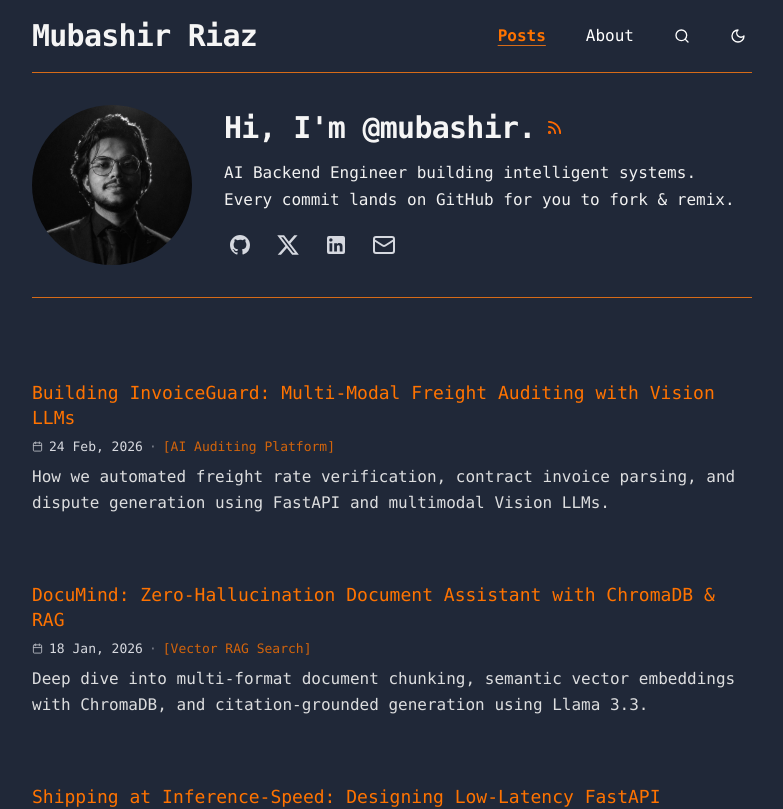
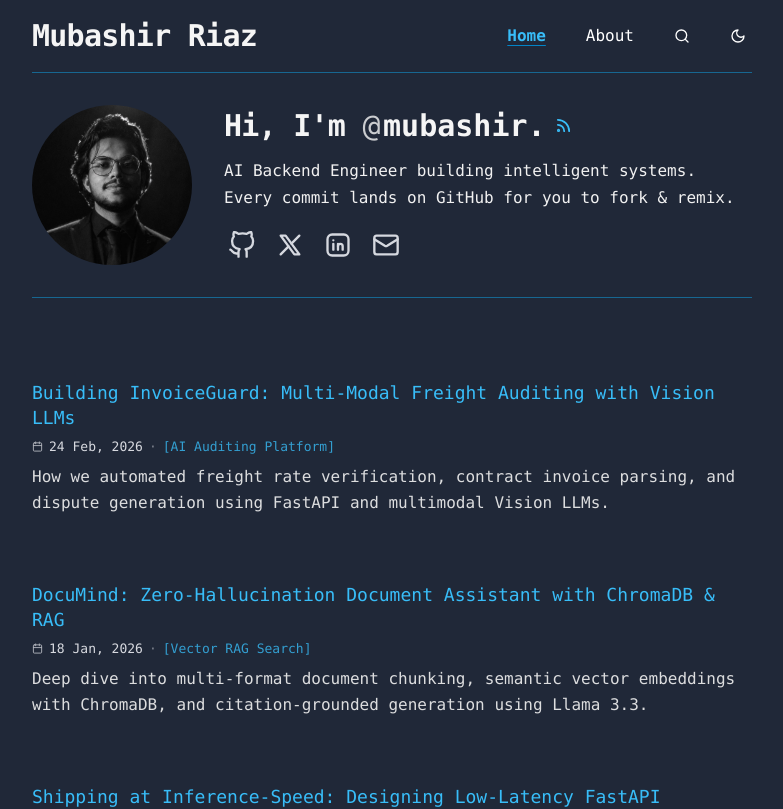
Before and after one commit to mubashir-riaz/portfolio, a React (Vite) app: page / in a window 1280 px wide. Shown: the top 809 px of the page, without its empty margins (248-1031 px from the left). Built offline with nearby package versions, Linux system fonts and the light colour scheme.

Commit message:
update the theme and socials

```diff
--- a/Portfolio.jsx
+++ b/Portfolio.jsx
@@ -251,28 +251,189 @@
 ];
 
 /* ------------------------------------------------------------------ */
-/*  CUSTOM INLINE ICONS FOR PIXEL-PERFECT FIDELITY                    */
+/*  MONOCHROME SVG BRAND ICONS (OUTLINE / STROKE STYLE)              */
 /* ------------------------------------------------------------------ */
-function GithubIcon({ className = 'w-[18px] h-[18px]' }) {
+export function GithubIcon({
+  className = 'w-[18px] h-[18px]',
+  size,
+  strokeWidth = 2,
+  ...props
+}) {
   return (
-    <svg className={className} fill="currentColor" viewBox="0 0 24 24">
-      <path fillRule="evenodd" clipRule="evenodd" d="M12 2C6.477 2 2 6.484 2 12.017c0 4.425 2.865 8.18 6.839 9.504.5.092.682-.217.682-.483 0-.237-.008-.868-.013-1.703-2.782.605-3.369-1.343-3.369-1.343-.454-1.158-1.11-1.466-1.11-1.466-.908-.62.069-.608.069-.608 1.003.07 1.53 1.032 1.53 1.032.892 1.53 2.341 1.088 2.91.832.092-.647.35-1.088.636-1.338-2.22-.253-4.555-1.113-4.555-4.951 0-1.093.39-1.988 1.029-2.688-.103-.253-.446-1.272.098-2.65 0 0 .84-.27 2.75 1.026A9.564 9.564 0 0112 6.844c.85.004 1.705.115 2.504.337 1.909-1.296 2.747-1.027 2.747-1.027.546 1.379.202 2.398.1 2.651.64.7 1.028 1.595 1.028 2.688 0 3.848-2.339 4.695-4.566 4.943.359.309.678.92.678 1.855 0 1.338-.012 2.419-.012 2.747 0 .268.18.58.688.482A10.019 10.019 0 0022 12.017C22 6.484 17.522 2 12 2z" />
+    <svg
+      xmlns="http://www.w3.org/2000/svg"
+      viewBox="0 0 24 24"
+      width={size}
+      height={size}
+      fill="none"
+      stroke="currentColor"
+      strokeWidth={strokeWidth}
+      strokeLinecap="round"
+      strokeLinejoin="round"
+      className={className}
+      {...props}
+    >
+      <path d="M9 19c-5 1.5-5-2.5-7-3m14 6v-3.87a3.37 3.37 0 0 0-.94-2.61c3.14-.35 6.44-1.54 6.44-7A5.44 5.44 0 0 0 20 4.77 5.07 5.07 0 0 0 19.91 1S18.73.65 16 2.48a13.38 13.38 0 0 0-7 0C6.27.65 5.09 1 5.09 1A5.07 5.07 0 0 0 5 4.77a5.44 5.44 0 0 0-1.5 3.78c0 5.42 3.3 6.61 6.44 7A3.37 3.37 0 0 0 9 18.13V22" />
     </svg>
   );
 }
 
-function XIcon({ className = 'w-[18px] h-[18px]' }) {
+export function XIcon({
+  className = 'w-[18px] h-[18px]',
+  size,
+  strokeWidth = 2,
+  ...props
+}) {
   return (
-    <svg className={className} fill="currentColor" viewBox="0 0 24 24">
-      <path d="M18.244 2.25h3.308l-7.227 8.26 8.502 11.24H16.17l-5.214-6.817L4.99 21.75H1.68l7.73-8.835L1.254 2.25H8.08l4.713 6.231zm-1.161 17.52h1.833L7.084 4.126H5.117z" />
+    <svg
+      xmlns="http://www.w3.org/2000/svg"
+      viewBox="0 0 24 24"
+      width={size}
+      height={size}
+      fill="none"
+      stroke="currentColor"
+      strokeWidth={strokeWidth}
+      strokeLinecap="round"
+      strokeLinejoin="round"
+      className={className}
+      {...props}
+    >
+      <path d="M4 4l11.733 16h4.267l-11.733 -16z" />
+      <path d="M4 20l6.768 -6.768m2.46 -2.46l6.772 -6.772" />
     </svg>
   );
 }
 
-function LinkedinIcon({ className = 'w-[18px] h-[18px]' }) {
+export function LinkedinIcon({
+  className = 'w-[18px] h-[18px]',
+  size,
+  strokeWidth = 2,
+  ...props
+}) {
   return (
-    <svg className={className} fill="currentColor" viewBox="0 0 24 24">
-      <path d="M19 3a2 2 0 0 1 2 2v14a2 2 0 0 1-2 2H5a2 2 0 0 1-2-2V5a2 2 0 0 1 2-2h14m-.5 15.5v-5.3a3.26 3.26 0 0 0-3.26-3.26c-.85 0-1.84.52-2.28 1.3v-1.11h-2.79v8.37h2.79v-4.93c0-.77.62-1.4 1.39-1.4a1.4 1.4 0 0 1 1.4 1.4v4.93h2.75M6.88 8.56a1.68 1.68 0 0 0 1.68-1.68c0-.93-.75-1.69-1.68-1.69a1.69 1.69 0 0 0-1.69 1.69c0 .93.76 1.68 1.69 1.68m1.39 9.94v-8.37H5.5v8.37h2.77z" />
+    <svg
+      xmlns="http://www.w3.org/2000/svg"
+      viewBox="0 0 24 24"
+      width={size}
+      height={size}
+      fill="none"
+      stroke="currentColor"
+      strokeWidth={strokeWidth}
+      strokeLinecap="round"
+      strokeLinejoin="round"
+      className={className}
+      {...props}
+    >
+      <path d="M8 11v5" />
+      <path d="M8 8v.01" />
+      <path d="M12 16v-5" />
+      <path d="M16 16v-3a2 2 0 1 0 -4 0" />
+      <rect x="3" y="3" width="18" height="18" rx="4" />
+    </svg>
+  );
+}
+
+export function TwitterIcon({
+  className = 'w-[18px] h-[18px]',
+  size,
+  strokeWidth = 2,
+  ...props
+}) {
+  return (
+    <svg
+      xmlns="http://www.w3.org/2000/svg"
+      viewBox="0 0 24 24"
+      width={size}
+      height={size}
+      fill="none"
+      stroke="currentColor"
+      strokeWidth={strokeWidth}
+      strokeLinecap="round"
+      strokeLinejoin="round"
+      className={className}
+      {...props}
+    >
+      <path d="M23 3a10.9 10.9 0 0 1-3.14 1.53 4.48 4.48 0 0 0-7.86 3v1A10.66 10.66 0 0 1 3 4s-4 9 5 13a11.64 11.64 0 0 1-7 2c9 5 20 0 20-11.5a4.5 4.5 0 0 0-.08-.83A7.72 7.72 0 0 0 23 3z" />
+    </svg>
+  );
+}
+
+export function InstagramIcon({
+  className = 'w-[18px] h-[18px]',
+  size,
+  strokeWidth = 2,
+  ...props
+}) {
+  return (
+    <svg
+      xmlns="http://www.w3.org/2000/svg"
+      viewBox="0 0 24 24"
+      width={size}
+      height={size}
+      fill="none"
+      stroke="currentColor"
+      strokeWidth={strokeWidth}
+      strokeLinecap="round"
+      strokeLinejoin="round"
+      className={className}
+      {...props}
+    >
+      <rect width="20" height="20" x="2" y="2" rx="5" ry="5" />
+      <path d="M16 11.37A4 4 0 1 1 12.63 8 4 4 0 0 1 16 11.37z" />
+      <line x1="17.5" x2="17.51" y1="6.5" y2="6.5" />
+    </svg>
+  );
+}
+
+export function YoutubeIcon({
+  className = 'w-[18px] h-[18px]',
+  size,
+  strokeWidth = 2,
+  ...props
+}) {
+  return (
+    <svg
+      xmlns="http://www.w3.org/2000/svg"
+      viewBox="0 0 24 24"
+      width={size}
+      height={size}
+      fill="none"
+      stroke="currentColor"
+      strokeWidth={strokeWidth}
+      strokeLinecap="round"
+      strokeLinejoin="round"
+      className={className}
+      {...props}
+    >
+      <path d="M2.5 17a24.12 24.12 0 0 1 0-10 2 2 0 0 1 1.4-1.4 49.56 49.56 0 0 1 16.2 0A2 2 0 0 1 21.5 7a24.12 24.12 0 0 1 0 10 2 2 0 0 1-1.4 1.4 49.55 49.55 0 0 1-16.2 0A2 2 0 0 1 2.5 17" />
+      <polygon points="10 15 15 12 10 9 10 15" />
+    </svg>
+  );
+}
+
+export function DiscordIcon({
+  className = 'w-[18px] h-[18px]',
+  size,
+  strokeWidth = 2,
+  ...props
+}) {
+  return (
+    <svg
+      xmlns="http://www.w3.org/2000/svg"
+      viewBox="0 0 24 24"
+      width={size}
+      height={size}
+      fill="none"
+      stroke="currentColor"
+      strokeWidth={strokeWidth}
+      strokeLinecap="round"
+      strokeLinejoin="round"
+      className={className}
+      {...props}
+    >
+      <path d="M18.5 5.5a14.86 14.86 0 0 0-3.64-1.13.07.07 0 0 0-.08.04 10.27 10.27 0 0 0-.45.92 13.8 13.8 0 0 0-4.66 0 10.27 10.27 0 0 0-.45-.92.07.07 0 0 0-.08-.04 14.86 14.86 0 0 0-3.64 1.13.06.06 0 0 0-.03.02C2.7 10.2 2.05 14.73 2.45 19.2a.08.08 0 0 0 .03.06 15.02 15.02 0 0 0 4.54 2.3.07.07 0 0 0 .08-.03c.35-.48.66-.99.93-1.52a.07.07 0 0 0-.04-.1 9.87 9.87 0 0 1-1.4-.67.07.07 0 0 1 0-.12c.09-.07.19-.14.28-.21a.07.07 0 0 1 .07-.01c2.97 1.36 6.19 1.36 9.12 0a.07.07 0 0 1 .07.01c.09.07.19.14.28.21a.07.07 0 0 1 0 .12c-.44.25-.91.48-1.4.67a.07.07 0 0 0-.04.1c.27.53.58 1.04.93 1.52a.07.07 0 0 0 .08.03 15.02 15.02 0 0 0 4.54-2.3.08.08 0 0 0 .03-.06c.49-5.18-.84-9.67-3.15-13.66a.06.06 0 0 0-.03-.02z" />
+      <circle cx="8.5" cy="12" r="1.5" />
+      <circle cx="15.5" cy="12" r="1.5" />
     </svg>
   );
 }
@@ -389,35 +550,35 @@
     return {
       bg: 'bg-[#202838]',
       text: 'text-[#f2f2f2]',
-      navLogo: 'text-[#f5f5f5] hover:text-[#ff7300]',
-      navLinkActive: 'text-[#ff7300] font-semibold underline decoration-[#d66b18] underline-offset-4',
-      navLinkInactive: 'text-white hover:text-[#ff7300]',
-      navIcon: 'text-white hover:text-[#ff7300]',
-      border: 'border-[#d66b18]',
-      borderMuted: 'border-[#d66b18]/40',
+      navLogo: 'text-[#f5f5f5] hover:text-[#38bdf8]',
+      navLinkActive: 'text-[#38bdf8] font-semibold underline decoration-[#0284c7] underline-offset-4',
+      navLinkInactive: 'text-white hover:text-[#38bdf8]',
+      navIcon: 'text-white hover:text-[#38bdf8]',
+      border: 'border-[#0ea5e9]/50',
+      borderMuted: 'border-[#0ea5e9]/25',
       headline: 'text-[#f5f5f5]',
-      rssIcon: 'text-[#ff6900] hover:text-[#ff8822]',
+      rssIcon: 'text-[#38bdf8] hover:text-[#7dd3fc]',
       profileDesc: 'text-[#f1f1f1]',
-      socialIcon: 'text-[#d5d8df] hover:text-[#ff7300]',
-      postTitle: 'text-[#ff7300]',
+      socialIcon: 'text-[#d5d8df] hover:text-[#38bdf8]',
+      postTitle: 'text-[#38bdf8]',
       meta: 'text-[#d7d9df]',
-      metaAccent: 'text-[#ff7300]/80',
+      metaAccent: 'text-[#38bdf8]/80',
       desc: 'text-[#f1f1f1]',
-      accentText: 'text-[#ff7300]',
-      accentLink: 'text-[#ff7300] hover:underline',
+      accentText: 'text-[#38bdf8]',
+      accentLink: 'text-[#38bdf8] hover:underline',
       cardBg: 'bg-[#161c28] border-[#2d374d]',
       codeBox: 'bg-[#121620] border-[#2d374d] text-[#e0e0e0]',
       tagPill: 'bg-[#161c28] border-[#2d374d] text-[#cbd5e1]',
-      contactBtn: 'bg-[#161c28] border-[#2d374d] hover:border-[#d66b18] text-[#f2f2f2]',
-      contactIcon: 'text-[#ff7300]',
-      mobileDrawer: 'bg-[#161c28] border-[#d66b18]/40',
-      mobileItemActive: 'text-[#ff7300] font-semibold bg-[#202838]',
-      mobileItemInactive: 'text-[#f2f2f2] hover:text-[#ff7300]',
-      mobileSubText: 'text-[#cbd5e1] hover:text-[#ff7300]',
-      searchIcon: 'text-[#ff7300]',
+      contactBtn: 'bg-[#161c28] border-[#2d374d] hover:border-[#38bdf8] text-[#f2f2f2]',
+      contactIcon: 'text-[#38bdf8]',
+      mobileDrawer: 'bg-[#161c28] border-[#0ea5e9]/25',
+      mobileItemActive: 'text-[#38bdf8] font-semibold bg-[#202838]',
+      mobileItemInactive: 'text-[#f2f2f2] hover:text-[#38bdf8]',
+      mobileSubText: 'text-[#cbd5e1] hover:text-[#38bdf8]',
+      searchIcon: 'text-[#38bdf8]',
       searchInput: 'text-[#f2f2f2] placeholder:text-[#94a3b8]',
       searchClear: 'text-[#94a3b8] hover:text-[#f2f2f2]',
-      footer: 'border-[#d66b18]/40 text-[#94a3b8]',
+      footer: 'border-[#0ea5e9]/25 text-[#94a3b8]',
     };
   }, [theme]);
 
@@ -461,7 +622,7 @@
                   : themeClasses.navLinkInactive
               }`}
             >
-              Posts
+              Home
             </button>
 
             <button
@@ -483,7 +644,7 @@
               onClick={() => setSearchOpen((prev) => !prev)}
               aria-label="Search Posts"
               className={`${themeClasses.navIcon} transition-colors p-1.5`}
-              title="Search (Cmd+K)"
+              title="Search"
             >
               <Search size={16} />
             </button>
@@ -539,7 +700,7 @@
                     : themeClasses.mobileItemInactive
                 }`}
               >
-                Posts
+                Home
               </button>
 
               <button
@@ -567,7 +728,7 @@
                 className={`flex items-center gap-2 ${themeClasses.mobileSubText} py-1`}
               >
                 <Search size={15} />
-                <span>Search (Cmd+K)</span>
+                <span>Search</span>
               </button>
 
               <button
@@ -639,7 +800,7 @@
             {/* Headline with RSS badge */}
             <div className="flex items-center justify-center sm:justify-start gap-2">
               <h1 className={`text-[21px] sm:text-[30px] font-bold tracking-tight leading-tight ${themeClasses.headline}`}>
-                Hi, I'm {PROFILE.handle}.
+                Hi, I'm <span className="inline-block tracking-normal"><span className="font-normal opacity-80 mr-[2.5px]">@</span>{PROFILE.handle.replace(/^@/, '')}</span>.
               </h1>
               <span
                 className={`${themeClasses.rssIcon} cursor-pointer inline-flex items-center ml-0.5 transition-colors duration-150`}
@@ -657,18 +818,22 @@
               ))}
             </div>
 
-            {/* Minimal Monochrome Outline Social Icons (gap 15px, margin-top 18px, 24px) */}
-            <div className="mt-[18px] sm:mt-4 flex items-center justify-center sm:justify-start gap-[15px] sm:gap-4">
+            {/* Minimal Monochrome Outline Social Icons (tighter gap, smooth right tilt on hover) */}
+            <div className="mt-[18px] sm:mt-4 flex items-center justify-center sm:justify-start gap-2.5 sm:gap-3">
               {/* GitHub */}
               <a
                 href={PROFILE.github}
                 target="_blank"
                 rel="noreferrer"
-                className={`group inline-flex items-center justify-center w-8 h-8 rounded transition-colors duration-200 cursor-pointer ${themeClasses.socialIcon}`}
+                className={`group inline-flex items-center justify-center w-9 h-9 rounded transition-colors duration-200 cursor-pointer ${themeClasses.socialIcon}`}
                 title="GitHub Profile"
                 aria-label="GitHub"
               >
-                <GithubIcon className="w-[24px] h-[24px] pointer-events-none transition-transform duration-200 ease-out origin-center group-hover:rotate-12 group-hover:scale-105" />
+                <GithubIcon
+                  size={28}
+                  className="w-[28px] h-[28px] transition-transform duration-300 ease-out origin-center group-hover:rotate-6"
+                  strokeWidth={2}
+                />
               </a>
 
               {/* X / Twitter */}
@@ -676,11 +841,15 @@
                 href={PROFILE.x}
                 target="_blank"
                 rel="noreferrer"
-                className={`group inline-flex items-center justify-center w-8 h-8 rounded transition-colors duration-200 cursor-pointer ${themeClasses.socialIcon}`}
+                className={`group inline-flex items-center justify-center w-9 h-9 rounded transition-colors duration-200 cursor-pointer ${themeClasses.socialIcon}`}
                 title="X Profile"
                 aria-label="X"
               >
-                <XIcon className="w-[24px] h-[24px] pointer-events-none transition-transform duration-200 ease-out origin-center group-hover:rotate-12 group-hover:scale-105" />
+                <XIcon
+                  size={28}
+                  className="w-[28px] h-[28px] transition-transform duration-300 ease-out origin-center group-hover:rotate-6"
+                  strokeWidth={2}
+                />
               </a>
 
               {/* LinkedIn */}
@@ -688,21 +857,29 @@
                 href={PROFILE.linkedin}
                 target="_blank"
                 rel="noreferrer"
-                className={`group inline-flex items-center justify-center w-8 h-8 rounded transition-colors duration-200 cursor-pointer ${themeClasses.socialIcon}`}
+                className={`group inline-flex items-center justify-center w-9 h-9 rounded transition-colors duration-200 cursor-pointer ${themeClasses.socialIcon}`}
                 title="LinkedIn Profile"
                 aria-label="LinkedIn"
               >
-                <LinkedinIcon className="w-[24px] h-[24px] pointer-events-none transition-transform duration-200 ease-out origin-center group-hover:rotate-12 group-hover:scale-105" />
+                <LinkedinIcon
+                  size={28}
+                  className="w-[28px] h-[28px] transition-transform duration-300 ease-out origin-center group-hover:rotate-6"
+                  strokeWidth={2}
+                />
               </a>
 
               {/* Email */}
               <a
                 href={`mailto:${PROFILE.email}`}
-                className={`group inline-flex items-center justify-center w-8 h-8 rounded transition-colors duration-200 cursor-pointer ${themeClasses.socialIcon}`}
+                className={`group inline-flex items-center justify-center w-9 h-9 rounded transition-colors duration-200 cursor-pointer ${themeClasses.socialIcon}`}
                 title={`Send email to ${PROFILE.email}`}
                 aria-label="Email"
               >
-                <Mail className="w-[24px] h-[24px] pointer-events-none transition-transform duration-200 ease-out origin-center group-hover:rotate-12 group-hover:scale-105" />
+                <Mail
+                  size={28}
+                  className="w-[28px] h-[28px] transition-transform duration-300 ease-out origin-center group-hover:rotate-6"
+                  strokeWidth={2}
+                />
               </a>
             </div>
           </div>
@@ -853,9 +1030,13 @@
                   rel="noreferrer"
                   className={`group inline-flex items-center gap-1.5 text-[13.5px] sm:text-[15px] ${themeClasses.accentLink} font-medium`}
                 >
-                  <GithubIcon className="w-4 h-4 transition-transform duration-200 ease-in-out origin-center group-hover:rotate-12" />
+                  <GithubIcon
+                    size={16}
+                    className="w-4 h-4 transition-transform duration-300 ease-out origin-center group-hover:rotate-6"
+                    strokeWidth={2}
+                  />
                   <span>View on GitHub</span>
-                  <ArrowUpRight size={14} />
+                  <ArrowUpRight size={14} className="transition-transform duration-300 ease-out group-hover:translate-x-0.5 group-hover:-translate-y-0.5" />
                 </a>
               )}
             </div>
@@ -935,8 +1116,51 @@
                   href={`mailto:${PROFILE.email}`}
                   className={`group px-2.5 sm:px-3 py-1.5 rounded ${themeClasses.contactBtn} transition-colors flex items-center gap-2 break-all`}
                 >
-                  <Mail size={15} className={`${themeClasses.contactIcon} shrink-0 transition-transform duration-200 ease-in-out origin-center group-hover:rotate-12`} />
+                  <Mail
+                    size={15}
+                    className={`${themeClasses.contactIcon} shrink-0 transition-transform duration-300 ease-out origin-center group-hover:rotate-6`}
+                    strokeWidth={2}
+                  />
                   <span className="break-all">{PROFILE.email}</span>
+                </a>
+                <a
+                  href={PROFILE.github}
+                  target="_blank"
+                  rel="noreferrer"
+                  className={`group px-2.5 sm:px-3 py-1.5 rounded ${themeClasses.contactBtn} transition-colors flex items-center gap-2`}
+                >
+                  <GithubIcon
+                    size={15}
+                    className="w-[15px] h-[15px] shrink-0 transition-transform duration-300 ease-out origin-center group-hover:rotate-6"
+                    strokeWidth={2}
+                  />
+                  <span>GitHub</span>
+                </a>
+                <a
+                  href={PROFILE.x}
+                  target="_blank"
+                  rel="noreferrer"
+                  className={`group px-2.5 sm:px-3 py-1.5 rounded ${themeClasses.contactBtn} transition-colors flex items-center gap-2`}
+                >
+                  <XIcon
+                    size={15}
+                    className="w-[15px] h-[15px] shrink-0 transition-transform duration-300 ease-out origin-center group-hover:rotate-6"
+                    strokeWidth={2}
+                  />
+                  <span>X</span>
+                </a>
+                <a
+                  href={PROFILE.linkedin}
+                  target="_blank"
+                  rel="noreferrer"
+                  className={`group px-2.5 sm:px-3 py-1.5 rounded ${themeClasses.contactBtn} transition-colors flex items-center gap-2`}
+                >
+                  <LinkedinIcon
+                    size={15}
+                    className="w-[15px] h-[15px] shrink-0 transition-transform duration-300 ease-out origin-center group-hover:rotate-6"
+                    strokeWidth={2}
+                  />
+                  <span>LinkedIn</span>
                 </a>
               </div>
             </div>
--- a/src/index.css
+++ b/src/index.css
@@ -69,10 +69,10 @@
   border-radius: 3px;
 }
 ::-webkit-scrollbar-thumb:hover {
-  background: #d86b18;
+  background: #0ea5e9;
 }
 
 ::selection {
-  background: rgba(216, 107, 24, 0.35);
+  background: rgba(56, 189, 248, 0.35);
   color: #ffffff;
 }
```
